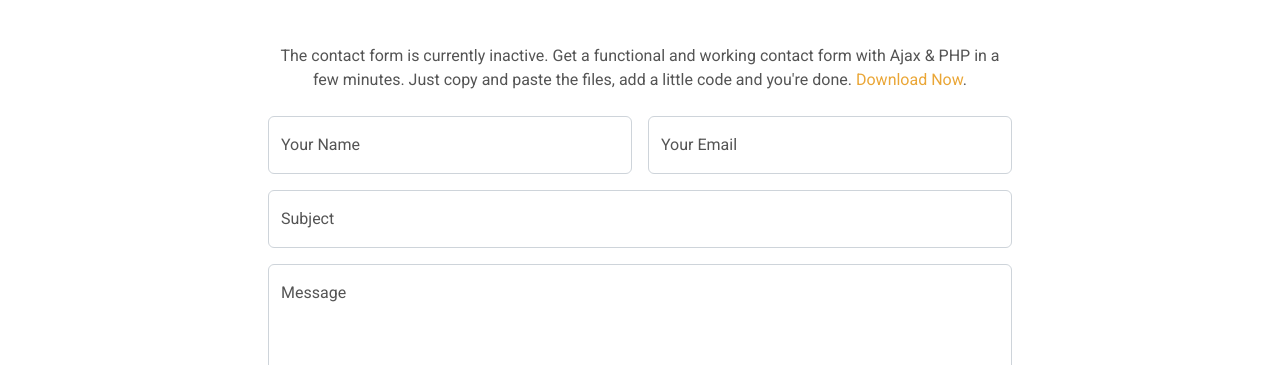
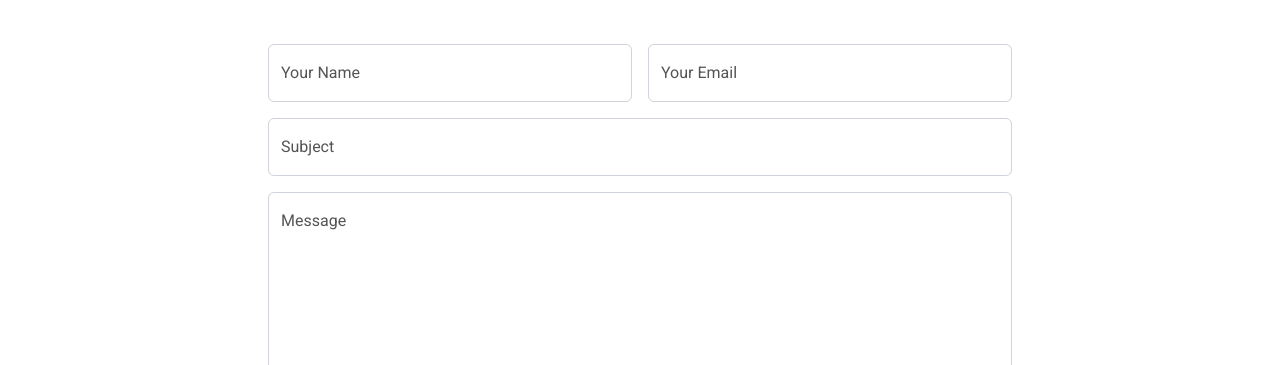
Before and after one commit to Robiul26/agesfoodbakery, a plain HTML site: page contact.html in a window 1280 px wide. Shown: the part 735-1100 px from the top of the page. Drawn offline with nearby package versions, Linux system fonts and the light colour scheme.

Commit message:
Frontend

```diff
--- a/contact.html
+++ b/contact.html
@@ -127,7 +127,6 @@
             </div>
             <div class="row g-0 justify-content-center">
                 <div class="col-lg-8 wow fadeInUp" data-wow-delay="0.1s">
-                    <p class="text-center mb-4">The contact form is currently inactive. Get a functional and working contact form with Ajax & PHP in a few minutes. Just copy and paste the files, add a little code and you're done. <a href="https://htmlcodex.com/contact-form">Download Now</a>.</p>
                     <form>
                         <div class="row g-3">
                             <div class="col-md-6">
```
